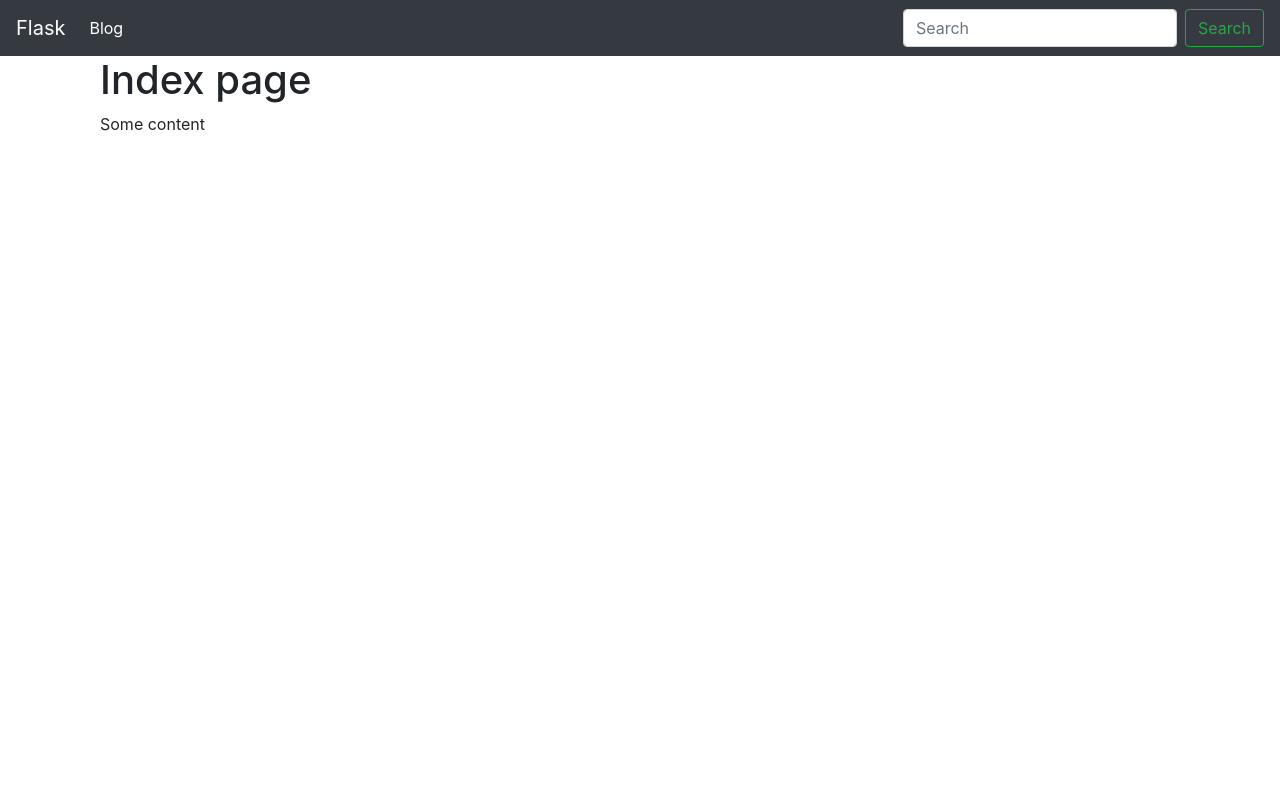
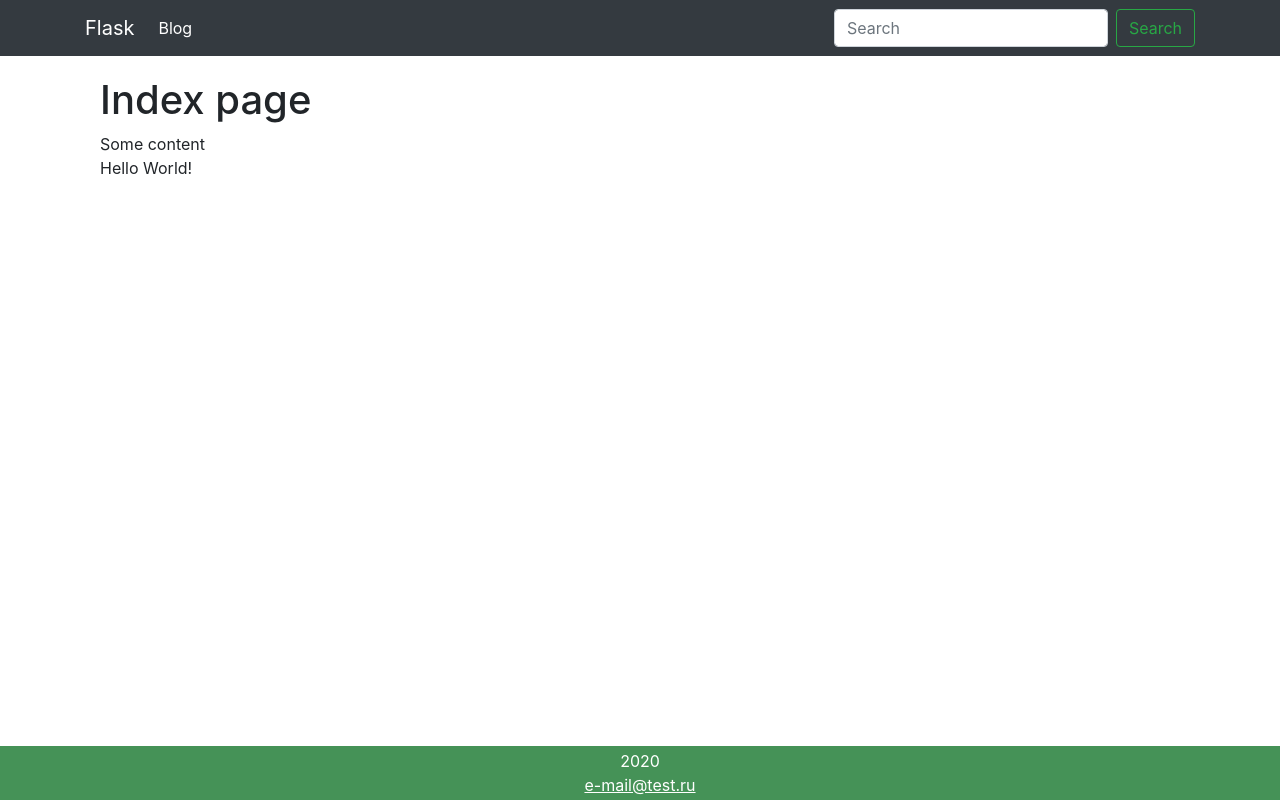
Before and after one commit to liveseyy/SimpleBlogOnFlask, a Flask app: page / in a window 1280 px wide. Run offline with Flask 2, Linux system fonts and the light colour scheme; the visitor is signed in with stand-in values (Sample User, id 1); data comes from the database, SQL or seed files in the repository; data that the repository does not hold is empty; parts of the project's set-up code (start-up, migrations or seed data) failed here and were passed over; some libraries are stand-ins or nearby versions.

Commit message:
Добавил прижатый футер к низу

```diff
--- /dev/null
+++ b/static/css/style.css
@@ -0,0 +1,25 @@
+.Site {
+  display: flex;
+  min-height: 100vh;
+  flex-direction: column;
+}
+
+.Site-content {
+  flex: 1;
+}
+nav{
+	height:
+}
+main {
+    padding-top: 20px;
+}
+footer {
+	text-align: center;
+	color: white;
+	background-color: #459257;
+	min-height: 30px;
+	padding: 3px 0;
+}
+footer span {
+	text-decoration: underline;
+}
--- a/templates/base.html
+++ b/templates/base.html
@@ -2,6 +2,7 @@
 <html lang="en">
 <head>
 	<link rel="stylesheet" href="https://stackpath.bootstrapcdn.com/bootstrap/4.5.2/css/bootstrap.min.css" integrity="sha384-JcKb8q3iqJ61gNV9KGb8thSsNjpSL0n8PARn9HuZOnIxN0hoP+VmmDGMN5t9UJ0Z" crossorigin="anonymous">
+	<link rel="stylesheet" href="{{ url_for('static', filename='css/style.css') }}">
   <title>
 
     {% block title %}
@@ -10,10 +11,10 @@
 
   </title>
 </head>
-<body>
-
-
+<body class='Site'>
+    <header>
       <nav class="navbar navbar-expand-sm navbar-dark bg-dark">
+        <div class="container">
           <a class="navbar-brand" href=" {{ url_for('index') }} ">Flask</a>
           <button class="navbar-toggler" type="button" data-toggle="collapse" data-target="#navbarSupportedContent" aria-controls="navbarSupportedContent" aria-expanded="false" aria-label="Toggle navigation">
             <span class="navbar-toggler-icon"></span>
@@ -39,7 +40,10 @@
           </form>
         </div>
       </nav>
+    </div>
+  </header>
 
+  <main class="Site-content">
     <div class="container">
       <div class="col">
         <h1>
@@ -52,6 +56,15 @@
        {% endblock %}
      </div>
    </div>
+ </main>
+
+ <footer>
+  <div class='container'>
+    2020<br>
+    <span>e-mail@test.ru</span>
+  </div>
+</footer>
+
 
 <script src="https://code.jquery.com/jquery-3.5.1.slim.min.js" integrity="sha384-DfXdz2htPH0lsSSs5nCTpuj/zy4C+OGpamoFVy38MVBnE+IbbVYUew+OrCXaRkfj" crossorigin="anonymous"></script>
 <script src="https://cdn.jsdelivr.net/npm/popper.js@1.16.1/dist/umd/popper.min.js" integrity="sha384-9/reFTGAW83EW2RDu2S0VKaIzap3H66lZH81PoYlFhbGU+6BZp6G7niu735Sk7lN" crossorigin="anonymous"></script>
--- a/templates/index.html
+++ b/templates/index.html
@@ -10,5 +10,6 @@
 {% endblock %}
 
 {% block content %}
-	Some content
+	Some content<br>
+	Hello World!
 {% endblock %}
```
Lines whose indentation alone changed are shown as unchanged.
